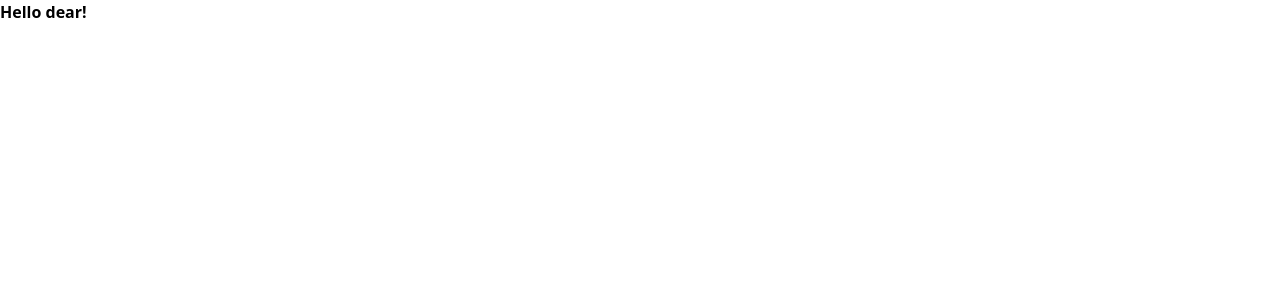
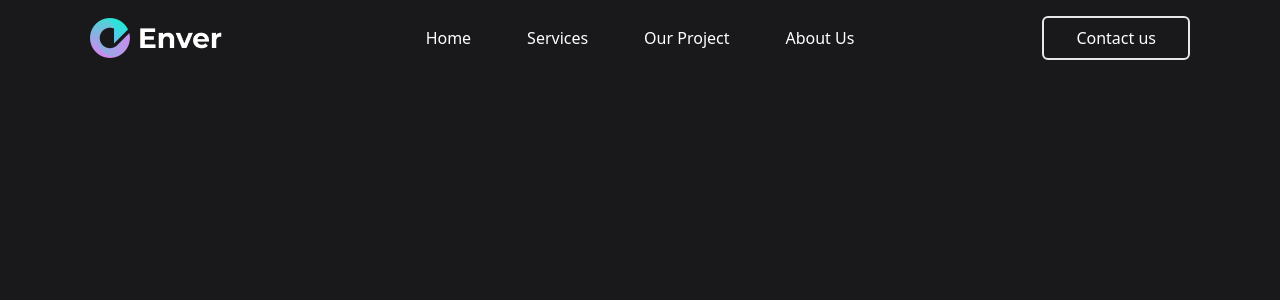
Before and after one commit to moehzi/enver-landingpage, a React (Create React App) app: page / in a window 1280 px wide. Shown: the top 300 px of the page. Built offline with nearby package versions, Linux system fonts and the light colour scheme.

Commit message:
feat: navbar

```diff
--- a/package.json
+++ b/package.json
@@ -8,6 +8,7 @@
     "@testing-library/user-event": "^13.5.0",
     "react": "^17.0.2",
     "react-dom": "^17.0.2",
+    "react-icons": "^4.3.1",
     "react-scripts": "5.0.0",
     "web-vitals": "^2.1.2"
   },
--- a/src/App.css
+++ b/src/App.css
@@ -0,0 +1,17 @@
+* {
+	margin: 0;
+	padding: 0;
+	box-sizing: border-box;
+}
+
+body {
+	background: #19191B;
+	color: #ffff;
+}
+
+.layout {
+	max-width: 68.75rem;
+	width: 90%;
+	margin-left: auto;
+	margin-right: auto;
+}
--- a/src/App.js
+++ b/src/App.js
@@ -1,7 +1,13 @@
 import React from "react";
+import "./App.css";
+import { Navbar } from "./components";
 
 function App() {
-  return <div className="font-bold bg-teal-5">Hello dear!</div>;
+  return (
+    <div className="App">
+      <Navbar />
+    </div>
+  );
 }
 
 export default App;
--- /dev/null
+++ b/src/components/index.js
@@ -0,0 +1 @@
+export { default as Navbar } from "./navbar/Navbar";
--- /dev/null
+++ b/src/components/navbar/Navbar.jsx
@@ -0,0 +1,65 @@
+import logo from "../../assets/enver.png";
+import { RiMenu3Line, RiCloseLine } from "react-icons/ri";
+import React, { useState } from "react";
+
+const Menu = () => (
+  <>
+    <p>
+      <a href="#home">Home</a>
+    </p>
+    <p>
+      <a href="#wgpt3">Services</a>
+    </p>
+    <p>
+      <a href="#possibility">Our Project</a>
+    </p>
+    <p>
+      <a href="#features">About Us</a>
+    </p>
+  </>
+);
+
+const Navbar = () => {
+  const [toggleMenu, setToggleMenu] = useState(false);
+
+  return (
+    <section className="relative z-10 flex items-center justify-between mt-4 layout">
+      <div className="flex-1 ml-4 md:ml-0">
+        <img src={logo} alt="logo" />
+      </div>
+      <div className="items-center flex-auto hidden justify-evenly md:flex">
+        <Menu />
+      </div>
+      <div className="justify-end flex-1 hidden md:flex">
+        <button className="px-8 py-2 border-2 border-solid rounded-md">
+          Contact us
+        </button>
+      </div>
+      <div className="flex mr-4 md:hidden ">
+        {toggleMenu ? (
+          <RiCloseLine
+            color="#fff"
+            size={27}
+            onClick={() => setToggleMenu(false)}
+          />
+        ) : (
+          <RiMenu3Line
+            color="#fff"
+            size={27}
+            onClick={() => setToggleMenu(true)}
+          />
+        )}
+      </div>
+      {toggleMenu && (
+        <div className="flex flex-col items-center w-full h-screen py-3 top-1 justify-evenly md:hidden">
+          <Menu />
+          <button className="px-8 py-2 border-2 border-solid rounded-md">
+            Contact us
+          </button>
+        </div>
+      )}
+    </section>
+  );
+};
+
+export default Navbar;
```
Also changed, not shown: src/assets/enver.png (added), 1 other file (tests, documents, lock files or other folders).
